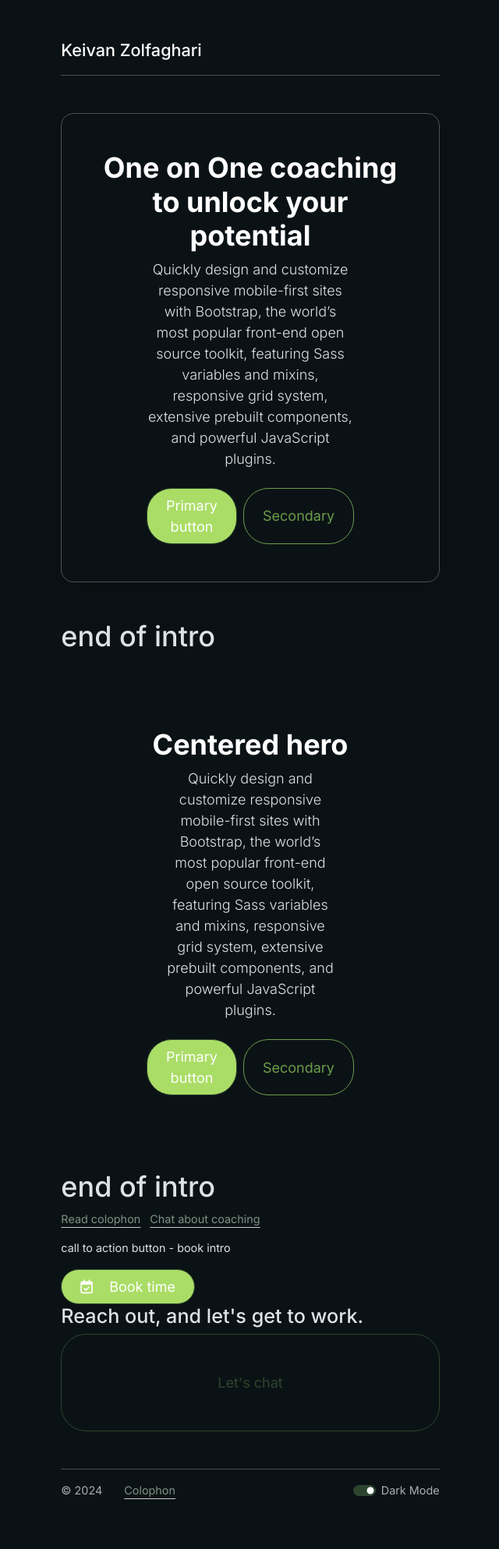
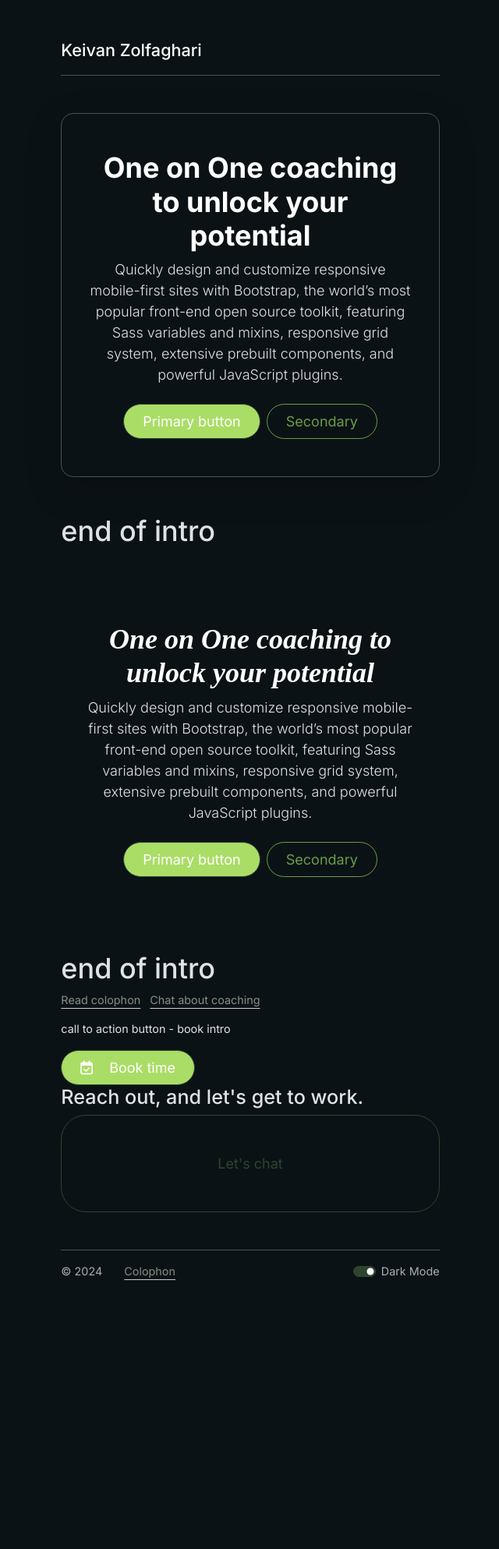
Before and after one commit to keivanz/keivanz.github.io, a Jekyll site: the page built from pages/coach.html, in a window 1280 px wide. Shown: the whole page at 78% size, without its empty margins (319-959 px from the left). Built offline with Jekyll 4.4.1, drawn with Linux system fonts in a browser that asks for light colours; nearby versions of some CDN libraries; some web fonts are replaced; after the commit the page ends 1706 px from its top, so only the background shows below that.

Commit message:
edit serif font

```diff
--- a/_includes/main_coaching.html
+++ b/_includes/main_coaching.html
@@ -1,7 +1,7 @@
 <div class="container my-5">
     <div class="row p-4 py-lg-5 align-items-center text-center rounded-4 border shadow-lg">
         <h1 class="display-5 fw-bold text-body-emphasis">One on One coaching to unlock your potential</h1>
-        <div class="col-lg-8 mx-auto">
+        <div class="col-lg-12 mx-auto">
           <p class="lead mb-4">Quickly design and customize responsive mobile-first sites with Bootstrap, the world’s most popular front-end open source toolkit, featuring Sass variables and mixins, responsive grid system, extensive prebuilt components, and powerful JavaScript plugins.</p>
           <div class="d-grid gap-2 d-sm-flex justify-content-sm-center">
             <button type="button" class="btn btn-primary btn-lg rounded-5 focus-ring px-4 gap-3">Primary button</button>
@@ -14,8 +14,8 @@
   <h1>end of intro</h1>
 
   <div class="px-4 py-5 my-5 text-center">
-    <h1 class="display-5 fw-bold text-body-emphasis">Centered hero</h1>
-    <div class="col-lg-6 mx-auto">
+    <h1 class="display-5 fw-bold serif-italic text-body-emphasis">One on One coaching to unlock your potential</h1>
+    <div class="col-lg-12 mx-auto">
       <p class="lead mb-4">Quickly design and customize responsive mobile-first sites with Bootstrap, the world’s most popular front-end open source toolkit, featuring Sass variables and mixins, responsive grid system, extensive prebuilt components, and powerful JavaScript plugins.</p>
       <div class="d-grid gap-2 d-sm-flex justify-content-sm-center">
         <button type="button" class="btn btn-primary btn-lg rounded-5 focus-ring px-4 gap-3">Primary button</button>
--- a/_sass/_custom.scss
+++ b/_sass/_custom.scss
@@ -43,6 +43,7 @@
 a {
   text-underline-offset: .375em;
   text-decoration-color:#CCC;
+  transition: .25s ease;
 }
 a:hover{
   text-decoration-color: currentcolor;
@@ -77,15 +78,13 @@ $dark-primary: #aadd66;
     "dlig" 0,
     "zero" 0;
 }
-.instrument-regular {
+.serif-regular {
   font-family: "Instrument Serif", serif;
-  font-weight: 400;
   font-style: normal;
 }
 
-.instrument-italic {
+.serif-italic {
   font-family: "Instrument Serif", serif;
-  font-weight: 400;
   font-style: italic;
 }
 
@@ -123,6 +122,7 @@ a:hover {
   &:hover {
     a {
       color: #CCC;
+
       &:hover {
         color: #000;
        /* box-shadow: 0 2px 0 0 currentcolor;*/
```
